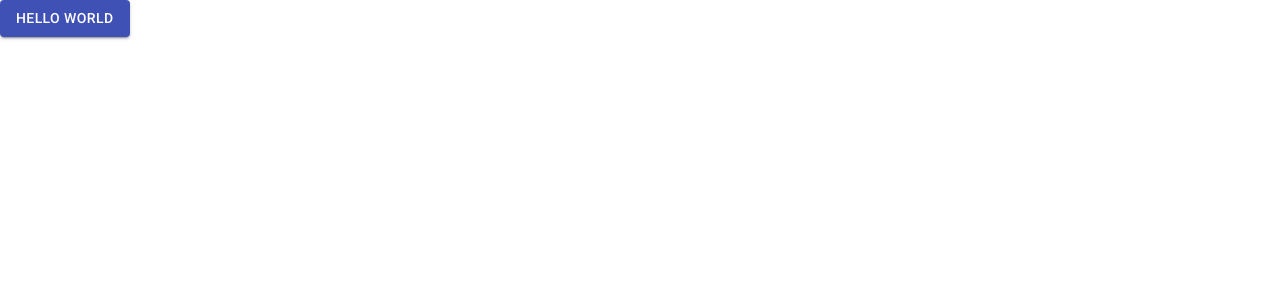
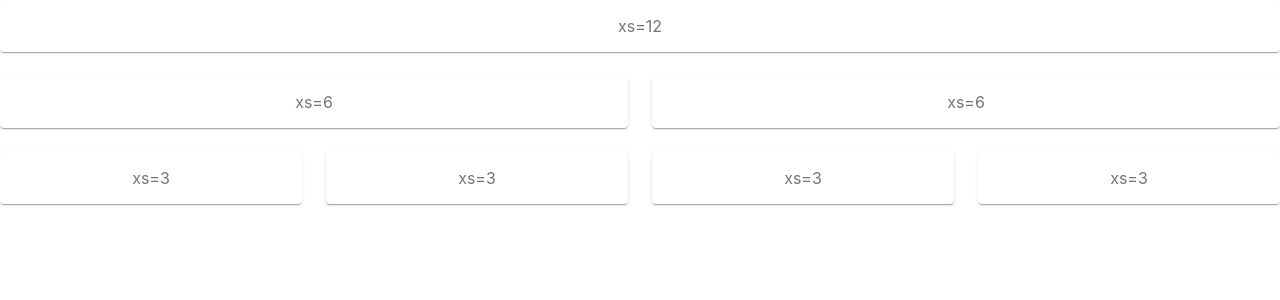
Before and after one commit to leon-luna-ray/react-dev-portfolio, a React (Create React App) app: page / in a window 1280 px wide. Shown: the top 300 px of the page. Built offline with nearby package versions, Linux system fonts and the light colour scheme.

Commit message:
successfully added material ui grid

```diff
--- a/src/App.js
+++ b/src/App.js
@@ -1,13 +1,50 @@
 import React from "react";
-import ReactDOM from "react-dom";
-import Button from "@material-ui/core/Button";
+import { makeStyles } from "@material-ui/core/styles";
+import Paper from "@material-ui/core/Paper";
+import Grid from "@material-ui/core/Grid";
 import "./App.css";
 
 function App() {
+  // Import grid from Material UI
+  const useStyles = makeStyles((theme) => ({
+    root: {
+      flexGrow: 1,
+    },
+    paper: {
+      padding: theme.spacing(2),
+      textAlign: "center",
+      color: theme.palette.text.secondary,
+    },
+  }));
+
+  const classes = useStyles();
+
   return (
-    <Button variant="contained" color="primary">
-      Hello World
-    </Button>
+    <div className={classes.root}>
+      <Grid container spacing={3}>
+        <Grid item xs={12}>
+          <Paper className={classes.paper}>xs=12</Paper>
+        </Grid>
+        <Grid item xs={6}>
+          <Paper className={classes.paper}>xs=6</Paper>
+        </Grid>
+        <Grid item xs={6}>
+          <Paper className={classes.paper}>xs=6</Paper>
+        </Grid>
+        <Grid item xs={3}>
+          <Paper className={classes.paper}>xs=3</Paper>
+        </Grid>
+        <Grid item xs={3}>
+          <Paper className={classes.paper}>xs=3</Paper>
+        </Grid>
+        <Grid item xs={3}>
+          <Paper className={classes.paper}>xs=3</Paper>
+        </Grid>
+        <Grid item xs={3}>
+          <Paper className={classes.paper}>xs=3</Paper>
+        </Grid>
+      </Grid>
+    </div>
   );
 }
 
```
